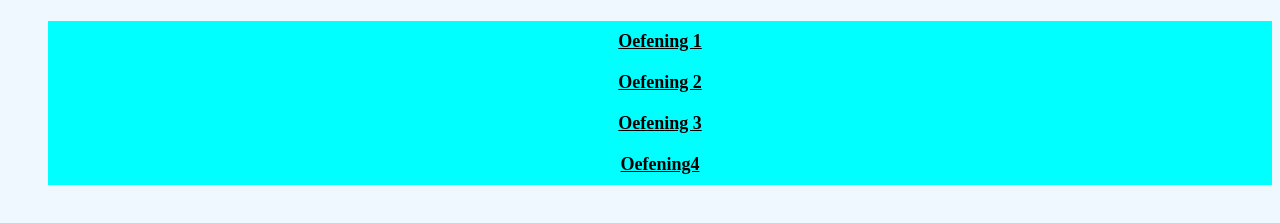
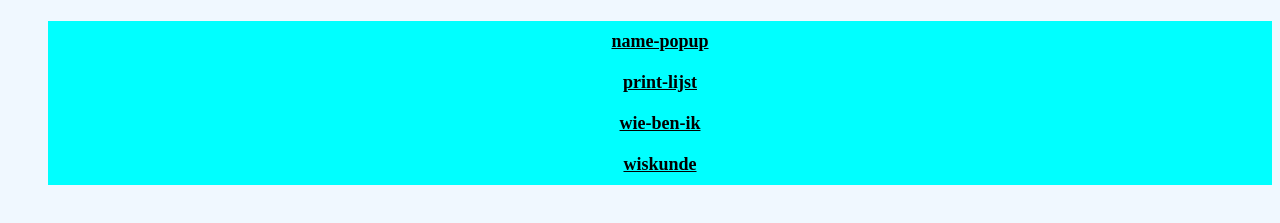
Before and after one commit to Moha108000/web-2-taken, a plain HTML site: page index.html in a window 1280 px wide. Shown: the part 59-282 px from the top of the page. Drawn offline with Linux system fonts and the light colour scheme.

Commit message:
Update index.html

```diff
--- a/index.html
+++ b/index.html
@@ -11,10 +11,10 @@
     <h1><div Mohamed=""></div> - Website Productie 2 - Taken</h1>
 
     <ul>
-       <li><a href="name-popup/">Oefening 1</a></li>
-       <li><a href="print-lijst/">Oefening 2</a></li>
-       <li><a href="wie-ben-ik/">Oefening 3</a></li>
-       <li><a href="wiskunde/">Oefening4</a></li>
+       <li><a href="name-popup/">name-popup</a></li>
+       <li><a href="print-lijst/">print-lijst</a></li>
+       <li><a href="wie-ben-ik/">wie-ben-ik</a></li>
+       <li><a href="wiskunde/">wiskunde</a></li>
     </ul>
 </body>
 </html>
```
